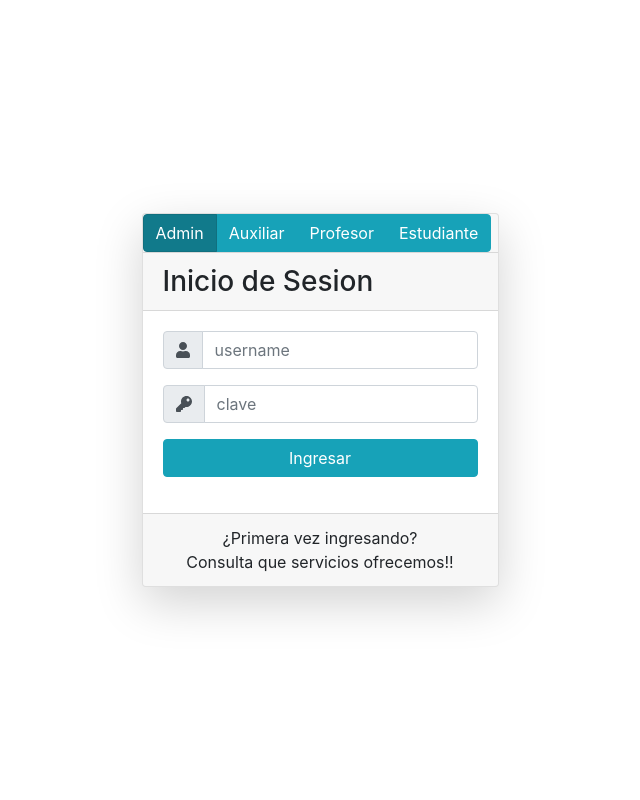
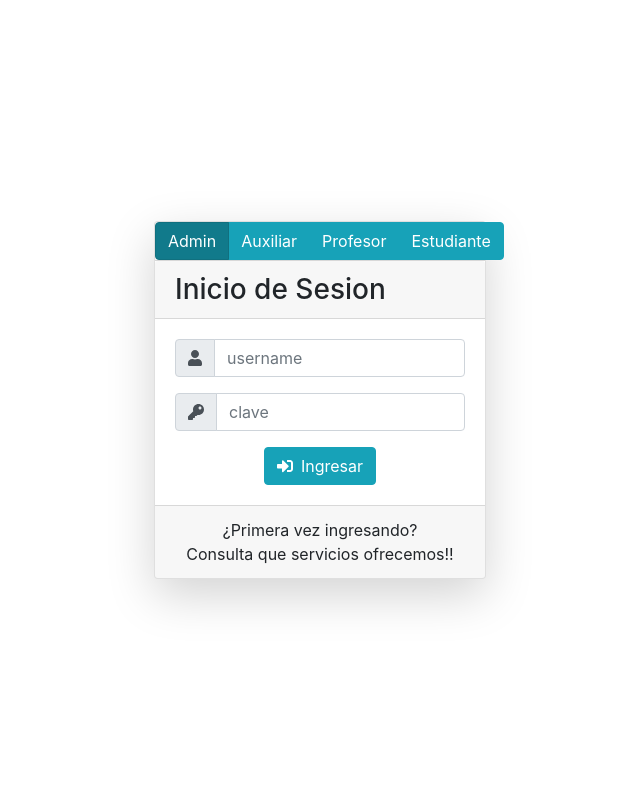
Before and after one commit to bemc22/bases-proyecto, a Flask app: page / in a window 1280 px wide. Shown: the whole page, without its empty margins (320-960 px from the left). Run offline with Flask 2, Linux system fonts and the light colour scheme; parts of the project's set-up code (start-up, migrations or seed data) failed here and were passed over; some libraries are stand-ins or nearby versions.

Commit message:
A few frontend changes

```diff
--- a/static/css/style.css
+++ b/static/css/style.css
@@ -1,6 +1,5 @@
-.fondo{
-  height: 100vh;
-  align-content: center;
+.mw-332{
+  max-width: 332px !important;
 }
 
 /*
--- a/static/js/animate.js
+++ b/static/js/animate.js
@@ -1,8 +1,27 @@
+// Configurando para poder ocultar el slidebar cuando se ingresa en alguna la sesion
 $(document).ready(function () {
-
     $('#sidebarCollapse').off('click').on('click', function () {
-      console.log('Funciona');
-        $('#sidebar').toggleClass('active');
+      $('#sidebar').toggleClass('active');
     });
 
+    $('.b-us').on('click', function () {
+      $('#opcion-usuario').addClass('show');
+      $('#opcion-estudiante').removeClass('show');
+    });
+
+    $('.b-es').on('click', function () {
+      $('#opcion-usuario').removeClass('show');
+      $('#opcion-estudiante').addClass('show');
+    });
 });
+
+
+// Configurando alertas:
+function notifica_error(msg){
+  Swal.fire({
+    icon: 'error',
+    title: 'Oops...',
+    text: msg,
+    footer: 'Si no recuerda su contraseña, por favor consulte al admin encargado'
+  })
+}
--- a/templates/base.html.j2
+++ b/templates/base.html.j2
@@ -5,6 +5,7 @@
   <script defer src="https://use.fontawesome.com/releases/v5.0.13/js/solid.js" integrity="sha384-tzzSw1/Vo+0N5UhStP3bvwWPq+uvzCMfrN1fEFe+xBmv1C/AtVX5K0uZtmcHitFZ" crossorigin="anonymous"></script>
   <script defer src="https://use.fontawesome.com/releases/v5.0.13/js/fontawesome.js" integrity="sha384-6OIrr52G08NpOFSZdxxz1xdNSndlD4vdcf/q2myIUVO0VsqaGHJsB0RaBE01VTOY" crossorigin="anonymous"></script>
   <link rel="stylesheet" href="{{url_for('static', filename='./css/style.css')}}">
+  <link rel="shortcut icon" href="{{ url_for('static', filename='g.ico') }}">
   <meta charset="UTF-8">
   <title>{% block title %} {% endblock %} </title>
 </head>
@@ -17,5 +18,6 @@
   <script src="https://stackpath.bootstrapcdn.com/bootstrap/4.5.2/js/bootstrap.min.js" integrity="sha384-B4gt1jrGC7Jh4AgTPSdUtOBvfO8shuf57BaghqFfPlYxofvL8/KUEfYiJOMMV+rV" crossorigin="anonymous"></script>
   <script src="https://cdn.jsdelivr.net/npm/sweetalert2@9"></script>
   <script src="{{url_for('static', filename='./js/animate.js')}}" charset="utf-8"></script>
+  {% block quick %} {% endblock %}
 </body>
 </html>
--- a/templates/login.html.j2
+++ b/templates/login.html.j2
@@ -4,41 +4,29 @@
 
 {% block body %}
 
-<div class="container fondo">
+<div class="d-flex vh-100 justify-content-center align-items-center">
 
-  {% with mensajes = get_flashed_messages() %}
-    {% if mensajes %}
-      {% for msg in mensajes %}
-        <div class="alert alert-danger alert-dismissible fade show" role="alert">
-          <strong>Error de inicio: </strong> {{msg}}
-          <button type="button" class="close" data-dismiss="alert" aria-label="Close">
-            <span aria-hidden="true">&times;</span>
-          </button>
-        </div>
-      {% endfor %}
-    {% endif %}
-  {% endwith %}
-
-  <div class="d-flex justify-content-center h-100">
+  <div class="d-flex justify-content-center h-100 mw-332">
     <div class="card my-auto shadow-lg bg-secundary">
-      <form action="{{url_for('login')}}" method="post">
+      <form action="{{url_for('login')}}" method="post" id="form_usuario">
         <div class="card-header p-0">
           <div class="btn-group btn-group-toggle" data-toggle="buttons">
             <label class="btn btn-info active">
-              <input type="radio" name="rol" value="admin" autocomplete="off" checked> Admin
+              <input class="b-us" type="radio" name="rol" value="admin" autocomplete="off" checked> Admin
             </label>
             <label class="btn btn-info">
-              <input type="radio" name="rol" value="auxiliar" autocomplete="off"> Auxiliar
+              <input class="b-us" type="radio" name="rol" value="auxiliar" autocomplete="off"> Auxiliar
             </label>
             <label class="btn btn-info">
-              <input type="radio" name="rol" value="profesor" autocomplete="off"> Profesor
+              <input class="b-us" type="radio" name="rol" value="profesor" autocomplete="off"> Profesor
             </label>
             <label class="btn btn-info">
-              <input type="radio" name="rol" value="estudiante" autocomplete="off"> Estudiante
+              <input class="b-es" type="radio" name="rol" value="estudiante" autocomplete="off"> Estudiante
             </label>
           </div>
         </div>
 
+        <div class="collapse show" id="opcion-usuario">
           <div class="card-header">
             <h3 class="m-0">Inicio de Sesion</h3>
           </div>
@@ -58,10 +46,32 @@
                 <input type="password" class="form-control" placeholder="clave" name="clave">
             </div>
 
-          <div class="form-group">
-            <button type="submit" class="btn btn-info btn-block">Ingresar</button>
+            <div class="row">
+              <div class="col text-center">
+                <button type="submit" class="btn btn-info"><i class="fas fa-sign-in-alt mr-2"></i>Ingresar</button>
               </div>
             </div>
+          </div>
+        </div>
+
+        <div class="collapse" id="opcion-estudiante">
+          <div class="card-header">
+            <h4 class="m-0">¿¿Recientemente asististe a una lúdica de Galea??</h4>
+          </div>
+
+          <div class="card-body mx-auto justify-content-center align-items-center mw-50">
+            <p class="text-justify text-break">
+              Para registrar tu asistencia y que tu participación sea notificada al docente,
+              por favor ingresa en el siguiente enlace y sigue las intrucciones del auxiliar.
+            </p>
+            <div class="row">
+              <div class="col text-center">
+                <button type="button" class="btn btn-dark"><i class="fas fa-clipboard mr-2"></i> Registro </button>
+              </div>
+            </div>
+          </div>
+        </div>
+
       </form>
 
       <div class="card-footer">
@@ -77,3 +87,15 @@
 </div>
 
 {% endblock %}
+
+{% block quick %}
+  {% with mensajes = get_flashed_messages() %}
+    {% if mensajes %}
+      {% for msg in mensajes %}
+        <script type="text/javascript">
+          notifica_error("{{msg}}");
+        </script>
+      {% endfor %}
+    {% endif %}
+  {% endwith %}
+{% endblock %}
--- a/templates/view.html.j2
+++ b/templates/view.html.j2
@@ -5,8 +5,7 @@
 {% block contenido %}
 
 <div class="">
-
-  <div class="container">
+  <div class="container p-2">
     <div class="row">
       <div class="col lg-12">
         <div class="jumbotron p-3">
```
Also changed, not shown: static/g.ico (added). Lines whose indentation alone changed are shown as unchanged.
